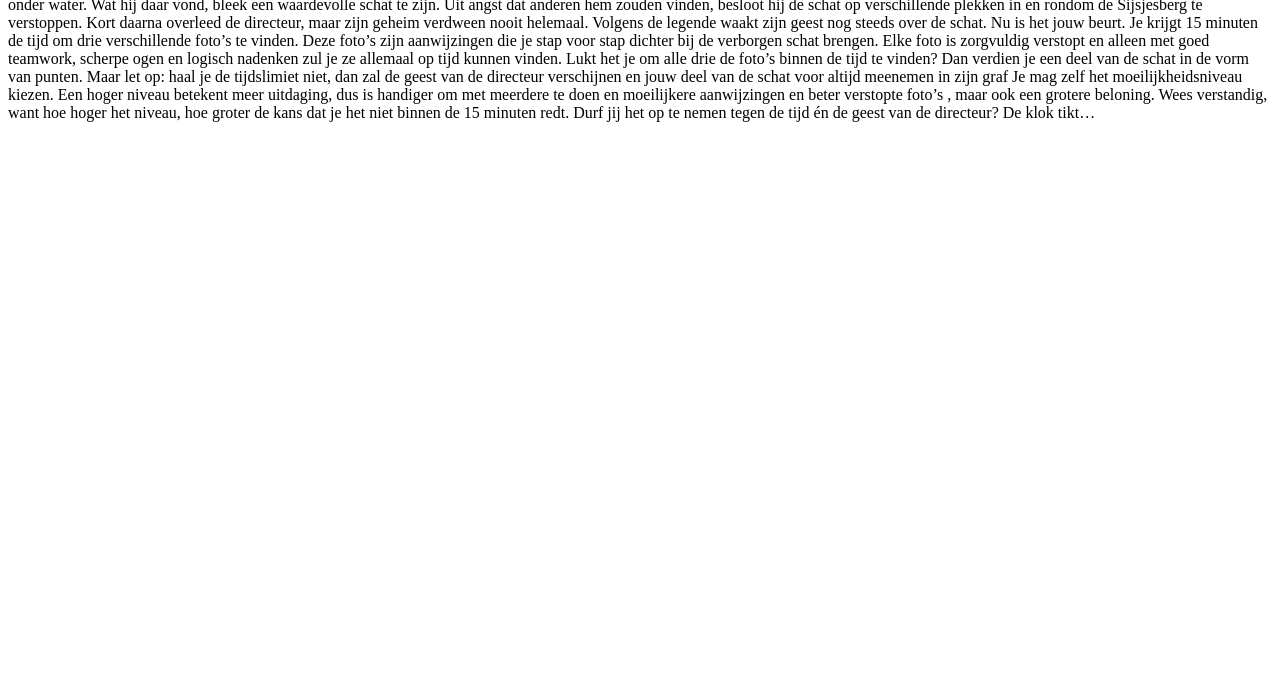
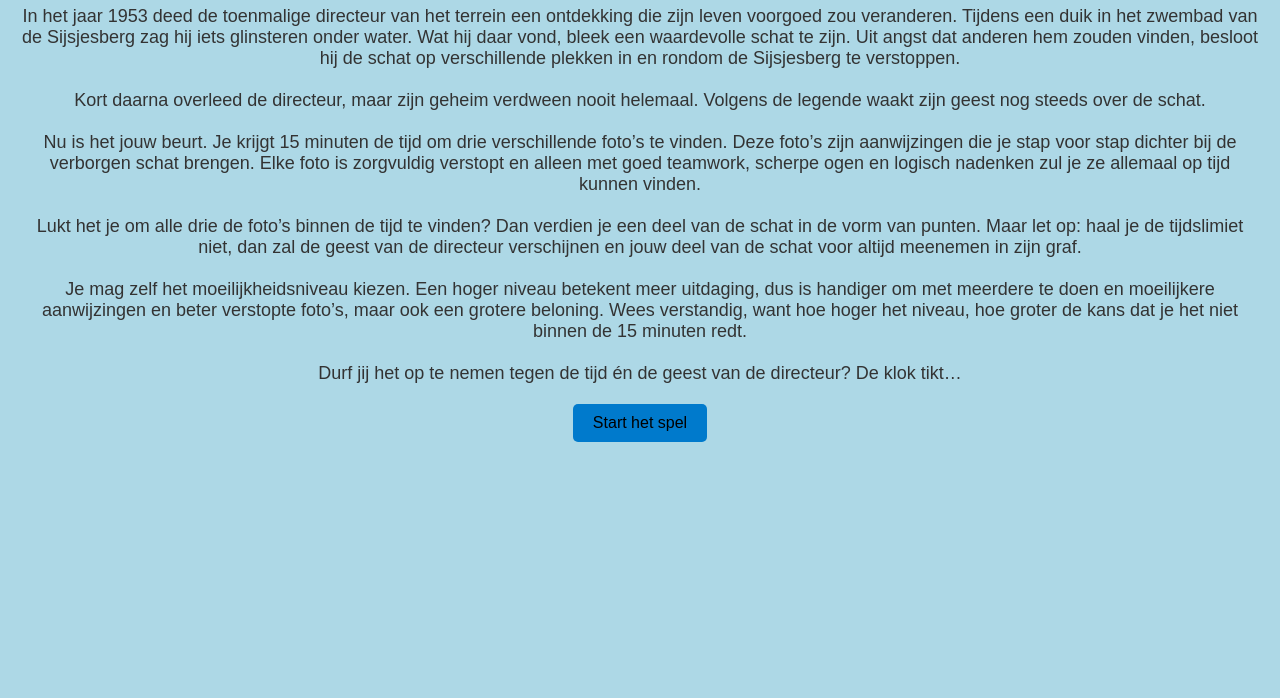
Before and after one commit to EstherBesa/Game-, a plain HTML site: page index.html in a window 1280 px wide. Shown: the part 102-800 px from the top of the page. Drawn offline with Linux system fonts and the light colour scheme.

Commit message:
Update index.html

```diff
--- a/index.html
+++ b/index.html
@@ -3,15 +3,38 @@
 <head>
   <meta charset="UTF-8">
   <title>Game</title>
+  <link rel="stylesheet" href="style.css">
 </head>
 <body>
-  <h1>Het verhaal</h1>
-  <p>In het jaar 1953 deed de toenmalige directeur van het terrein een ontdekking die zijn leven voorgoed zou veranderen. Tijdens een duik in het zwembad van de Sijsjesberg zag hij iets glinsteren onder water. Wat hij daar vond, bleek een waardevolle schat te zijn. Uit angst dat anderen hem zouden vinden, besloot hij de schat op verschillende plekken in en rondom de Sijsjesberg te verstoppen.
-Kort daarna overleed de directeur, maar zijn geheim verdween nooit helemaal. Volgens de legende waakt zijn geest nog steeds over de schat.
-Nu is het jouw beurt.
-Je krijgt 15 minuten de tijd om drie verschillende foto’s te vinden. Deze foto’s zijn aanwijzingen die je stap voor stap dichter bij de verborgen schat brengen. Elke foto is zorgvuldig verstopt en alleen met goed teamwork, scherpe ogen en logisch nadenken zul je ze allemaal op tijd kunnen vinden.
-Lukt het je om alle drie de foto’s binnen de tijd te vinden? Dan verdien je een deel van de schat in de vorm van punten. Maar let op: haal je de tijdslimiet niet, dan zal de geest van de directeur verschijnen en jouw deel van de schat voor altijd meenemen in zijn graf
-Je mag zelf het moeilijkheidsniveau kiezen. Een hoger niveau betekent meer uitdaging, dus is handiger om met meerdere te doen en moeilijkere aanwijzingen en beter verstopte foto’s , maar ook een grotere beloning. Wees verstandig, want hoe hoger het niveau, hoe groter de kans dat je het niet binnen de 15 minuten redt.
-Durf jij het op te nemen tegen de tijd én de geest van de directeur? De klok tikt… </p>
+
+  <!-- Verhaal / Hoofdpagina -->
+  <div id="pagina1">
+    <h1>Het verhaal</h1>
+    <p>
+      In het jaar 1953 deed de toenmalige directeur van het terrein een ontdekking die zijn leven voorgoed zou veranderen.
+      Tijdens een duik in het zwembad van de Sijsjesberg zag hij iets glinsteren onder water. Wat hij daar vond, bleek een waardevolle schat te zijn.
+      Uit angst dat anderen hem zouden vinden, besloot hij de schat op verschillende plekken in en rondom de Sijsjesberg te verstoppen.
+      <br><br>
+      Kort daarna overleed de directeur, maar zijn geheim verdween nooit helemaal. Volgens de legende waakt zijn geest nog steeds over de schat.
+      <br><br>
+      Nu is het jouw beurt.
+      Je krijgt 15 minuten de tijd om drie verschillende foto’s te vinden. Deze foto’s zijn aanwijzingen die je stap voor stap dichter bij de verborgen schat brengen.
+      Elke foto is zorgvuldig verstopt en alleen met goed teamwork, scherpe ogen en logisch nadenken zul je ze allemaal op tijd kunnen vinden.
+      <br><br>
+      Lukt het je om alle drie de foto’s binnen de tijd te vinden? Dan verdien je een deel van de schat in de vorm van punten.
+      Maar let op: haal je de tijdslimiet niet, dan zal de geest van de directeur verschijnen en jouw deel van de schat voor altijd meenemen in zijn graf.
+      <br><br>
+      Je mag zelf het moeilijkheidsniveau kiezen. Een hoger niveau betekent meer uitdaging, dus is handiger om met meerdere te doen en moeilijkere aanwijzingen en beter verstopte foto’s, maar ook een grotere beloning.
+      Wees verstandig, want hoe hoger het niveau, hoe groter de kans dat je het niet binnen de 15 minuten redt.
+      <br><br>
+      Durf jij het op te nemen tegen de tijd én de geest van de directeur? De klok tikt…
+    </p>
+
+    <!-- Knop naar volgende pagina -->
+    <a href="pagina2.html">
+      <button>Start het spel</button>
+    </a>
+  </div>
+
 </body>
 </html>
```
